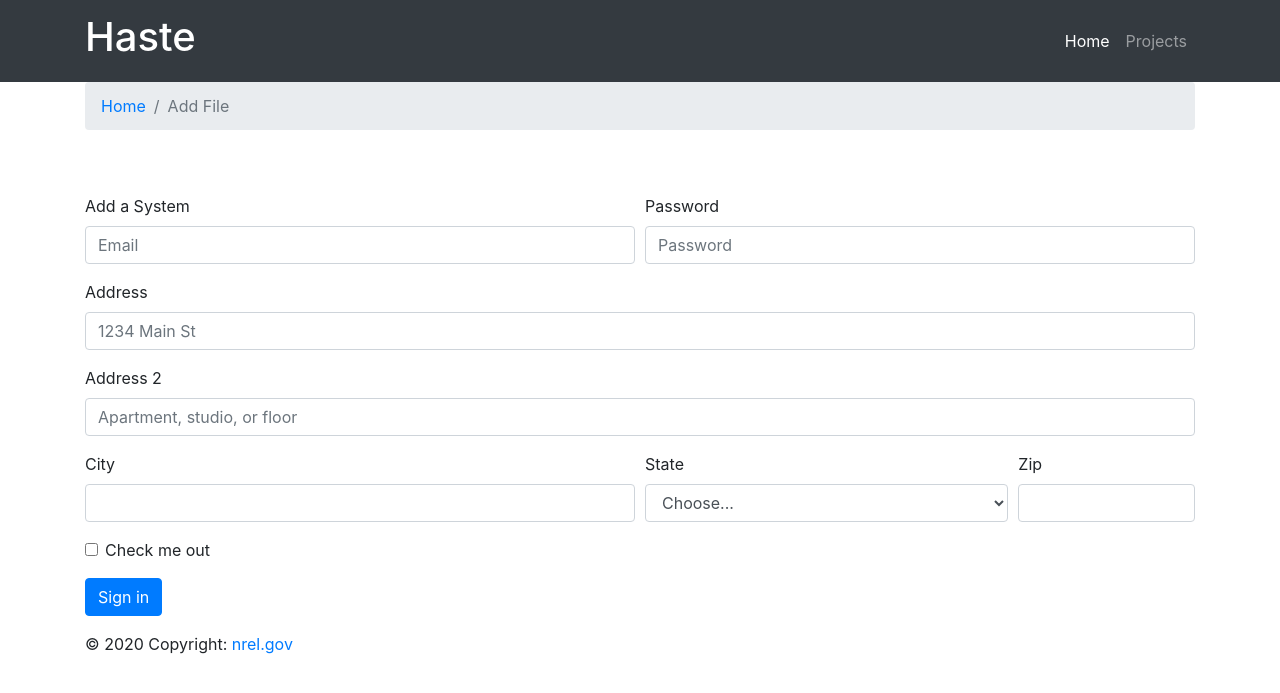
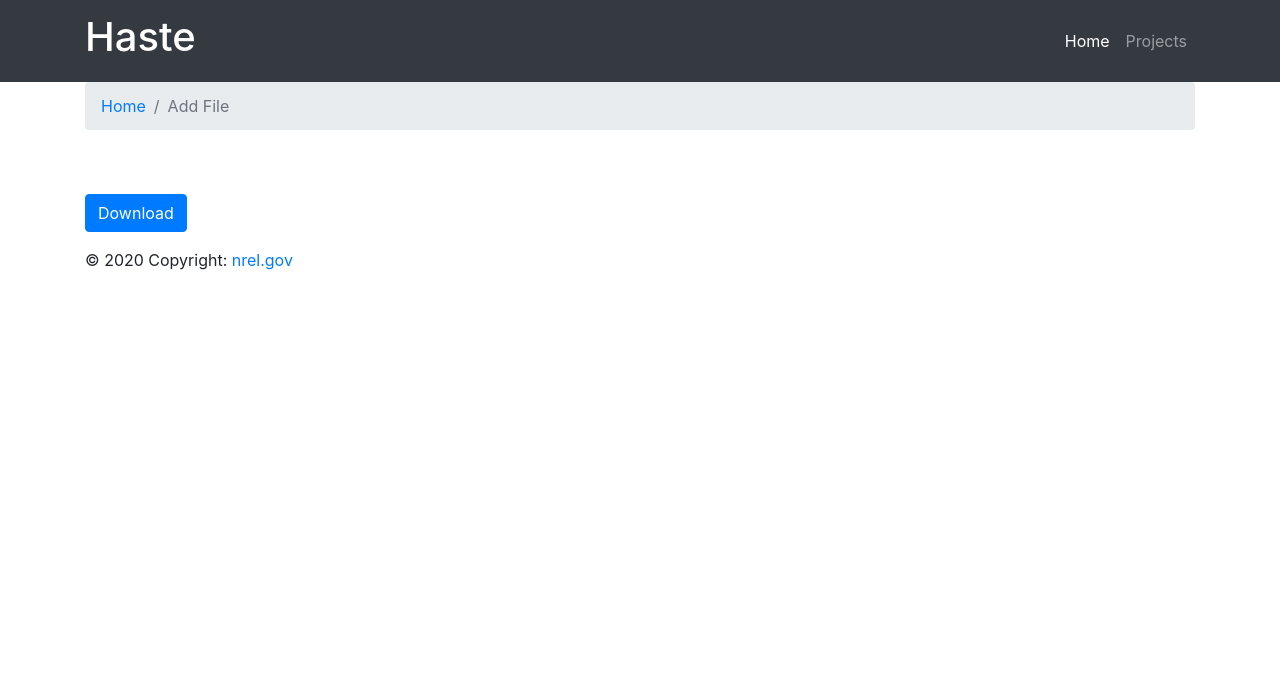
Before and after one commit to NREL/hasty, a Django app: page /generate/form in a window 1280 px wide. Shown: the top 693 px of the page. Run offline with Django 3.2, Linux system fonts and the light colour scheme; some libraries are stand-ins or nearby versions.

Commit message:
commented out code

```diff
--- a/haste/generate/templates/form.html
+++ b/haste/generate/templates/form.html
@@ -46,50 +46,50 @@
 </div>
 <div class="container" style="padding-top: 3em">
     <form>
-        <div class="form-row">
-            <div class="form-group col-md-6">
-                <label for="inputEmail4">Add a System</label>
-                <input type="email" class="form-control" id="inputEmail4" placeholder="Email">
-            </div>
-            <div class="form-group col-md-6">
-                <label for="inputPassword4">Password</label>
-                <input type="password" class="form-control" id="inputPassword4" placeholder="Password">
-            </div>
-        </div>
-        <div class="form-group">
-            <label for="inputAddress">Address</label>
-            <input type="text" class="form-control" id="inputAddress" placeholder="1234 Main St">
-        </div>
-        <div class="form-group">
-            <label for="inputAddress2">Address 2</label>
-            <input type="text" class="form-control" id="inputAddress2" placeholder="Apartment, studio, or floor">
-        </div>
-        <div class="form-row">
-            <div class="form-group col-md-6">
-                <label for="inputCity">City</label>
-                <input type="text" class="form-control" id="inputCity">
-            </div>
-            <div class="form-group col-md-4">
-                <label for="inputState">State</label>
-                <select id="inputState" class="form-control">
-                    <option selected>Choose...</option>
-                    <option>...</option>
-                </select>
-            </div>
-            <div class="form-group col-md-2">
-                <label for="inputZip">Zip</label>
-                <input type="text" class="form-control" id="inputZip">
-            </div>
-        </div>
-        <div class="form-group">
-            <div class="form-check">
-                <input class="form-check-input" type="checkbox" id="gridCheck">
-                <label class="form-check-label" for="gridCheck">
-                    Check me out
-                </label>
-            </div>
-        </div>
-        <button type="submit" class="btn btn-primary">Sign in</button>
+<!--        <div class="form-row">-->
+<!--            <div class="form-group col-md-6">-->
+<!--                <label for="inputEmail4">Add a System</label>-->
+<!--                <input type="email" class="form-control" id="inputEmail4" placeholder="Email">-->
+<!--            </div>-->
+<!--            <div class="form-group col-md-6">-->
+<!--                <label for="inputPassword4">Password</label>-->
+<!--                <input type="password" class="form-control" id="inputPassword4" placeholder="Password">-->
+<!--            </div>-->
+<!--        </div>-->
+<!--        <div class="form-group">-->
+<!--            <label for="inputAddress">Address</label>-->
+<!--            <input type="text" class="form-control" id="inputAddress" placeholder="1234 Main St">-->
+<!--        </div>-->
+<!--        <div class="form-group">-->
+<!--            <label for="inputAddress2">Address 2</label>-->
+<!--            <input type="text" class="form-control" id="inputAddress2" placeholder="Apartment, studio, or floor">-->
+<!--        </div>-->
+<!--        <div class="form-row">-->
+<!--            <div class="form-group col-md-6">-->
+<!--                <label for="inputCity">City</label>-->
+<!--                <input type="text" class="form-control" id="inputCity">-->
+<!--            </div>-->
+<!--            <div class="form-group col-md-4">-->
+<!--                <label for="inputState">State</label>-->
+<!--                <select id="inputState" class="form-control">-->
+<!--                    <option selected>Choose...</option>-->
+<!--                    <option>...</option>-->
+<!--                </select>-->
+<!--            </div>-->
+<!--            <div class="form-group col-md-2">-->
+<!--                <label for="inputZip">Zip</label>-->
+<!--                <input type="text" class="form-control" id="inputZip">-->
+<!--            </div>-->
+<!--        </div>-->
+<!--        <div class="form-group">-->
+<!--            <div class="form-check">-->
+<!--                <input class="form-check-input" type="checkbox" id="gridCheck">-->
+<!--                <label class="form-check-label" for="gridCheck">-->
+<!--                    Check me out-->
+<!--                </label>-->
+<!--            </div>-->
+<!--        </div>-->
+        <button type="submit" class="btn btn-primary">Download</button>
     </form>
 </div>
 <footer class="footer">
```
